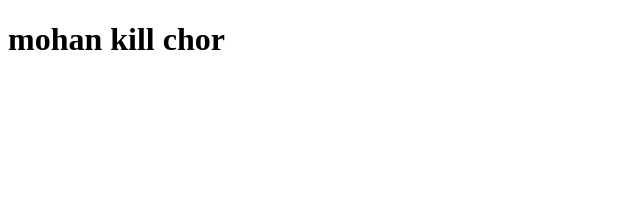
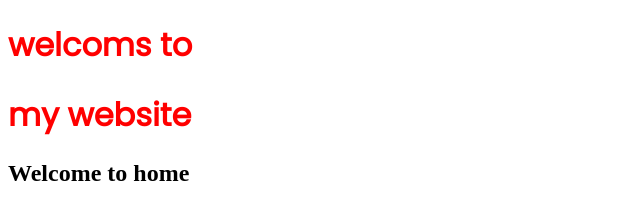
Before and after one commit to Ahadmohan/web-work, a plain HTML site: page index.html in a window 1280 px wide. Shown: the whole page, without its empty margins (0-640 px from the left). Drawn offline with Linux system fonts and the light colour scheme.

Commit message:
added font

```diff
--- a/index.html
+++ b/index.html
@@ -1,13 +1,20 @@
 <!DOCTYPE html>
 <html lang="en">
 <head>
+
     <meta charset="UTF-8">
     <meta http-equiv="X-UA-Compatible" content="IE=edge">
     <meta name="viewport" content="width=device-width, initial-scale=1.0">
-    <title>Document</title>
+    <title>Hasib king</title>
+    <!-- <link rel="stylesheet" href="style.css"> -->
+    <link rel="stylesheet" href="style.css">
+
+    <link href="https://fonts.googleapis.com/css2?family=Poppins&display=swap" rel="stylesheet">
+
 </head>
 <body>
-    <h1>mohan kill chor
-    </h1>
+    <h1>welcoms to </h1>
+    <h1>my website</h1>
+    <h2>Welcome to home</h2>
 </body>
 </html>
--- /dev/null
+++ b/style.css
@@ -0,0 +1,12 @@
+/* h1{font-size: 50px;
+font-family: 'Poppins', sans-serif;
+
+}
+h2{
+    font-family: 'Open Sans', sans-serif;
+} */
+
+h1{
+    color: red;
+    font-family: 'Poppins', sans-serif;
+}
```
